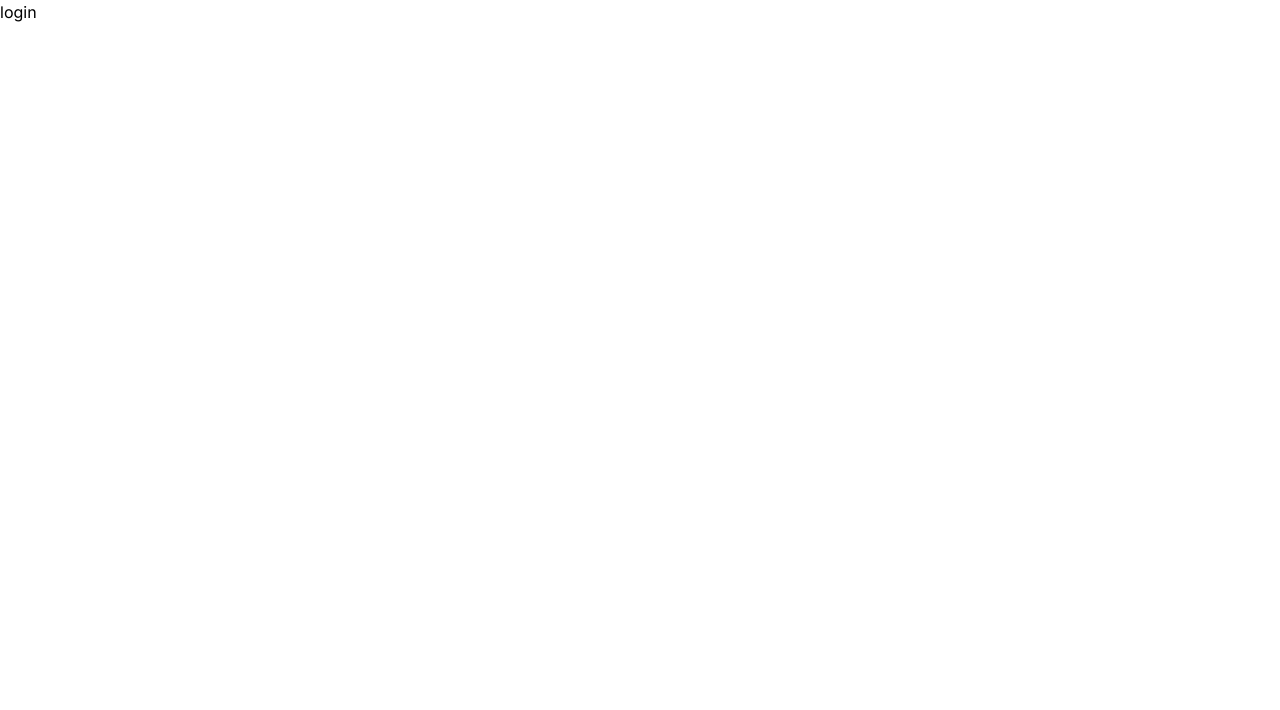
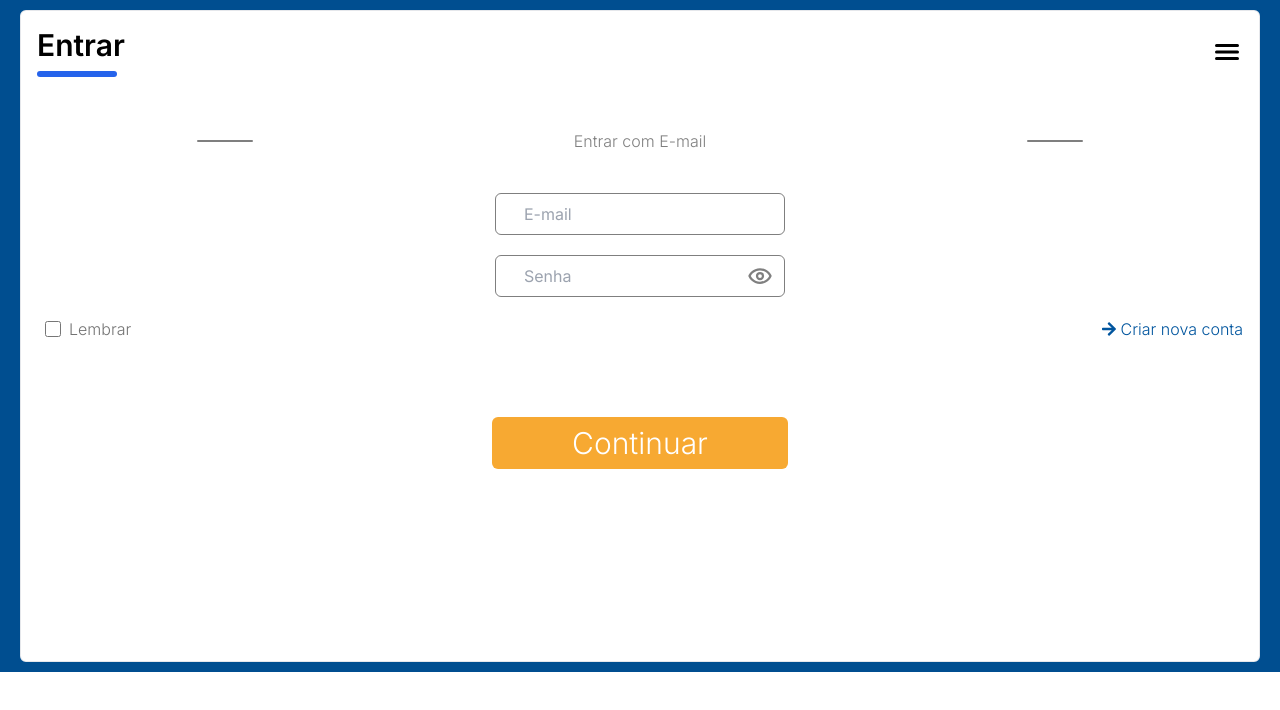
Before and after one commit to luxsoftw/SweetHubFrontend, a Next.js app: page /login in a window 1280 px wide. Shown: the top 710 px of the page. Built offline with nearby package versions, Linux system fonts and the light colour scheme.

Commit message:
feat: add forms components to `Login` page

```diff
--- a/app/login/page.tsx
+++ b/app/login/page.tsx
@@ -1,5 +1,45 @@
+"use client";
+import { FaArrowRight } from "react-icons/fa";
+import { HeaderRegister } from "../components/header-register";
+import PasswordInputForm from "../components/password-input-form";
+import InputForm from "../components/input-form";
+
 const LoginPage = () => {
-   return <div>login</div>;
+   return (
+      <div className="border-x-[20px] border-y-[10px] border-[#004E90]">
+         <div className="flex flex-col gap-10 rounded-md border bg-white p-4 pb-[7.4rem] outline outline-[#004E90]">
+            <HeaderRegister title="Entrar" text="Entrar com E-mail" />
+
+            <form className="flex flex-col items-center justify-center gap-5">
+               <InputForm type="email" name="email" placeholder="E-mail" />
+
+               <PasswordInputForm
+                  type="password"
+                  name="password"
+                  placeholder="Senha"
+               />
+               <div className="flex w-full flex-row items-center justify-between gap-8">
+                  <label className="flex flex-row items-center">
+                     <input
+                        className="mx-2 size-4 border pr-2 accent-[#F7A932]"
+                        type="checkbox"
+                     />
+                     <p className="font-light text-black/55">Lembrar</p>
+                  </label>
+
+                  <button className="flex flex-row items-center justify-between gap-1 font-light text-[#00559E]">
+                     <FaArrowRight size={16} />
+                     Criar nova conta
+                  </button>
+               </div>
+
+               <button className="my-14 mb-[4.6rem] rounded-md bg-[#F7A932] px-20 py-2 text-3xl font-light text-white">
+                  Continuar
+               </button>
+            </form>
+         </div>
+      </div>
+   );
 };
 
 export default LoginPage;
```
